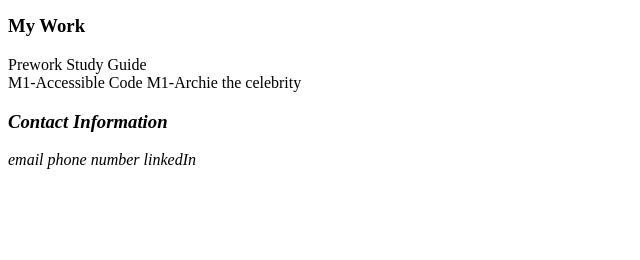
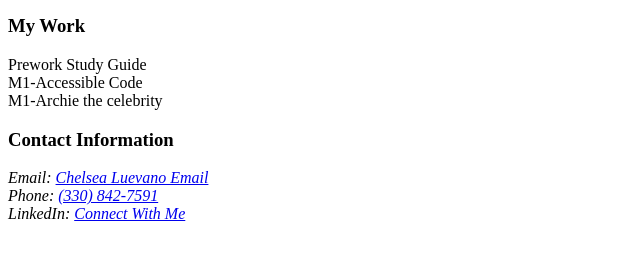
Before and after one commit to ChelseaLuevano/M2-Chelsea-Luevano-Professional-Portfolio, a plain HTML site: page index.html in a window 1280 px wide. Shown: the part 352-612 px from the top of the page, without its empty margins (0-640 px from the left). Drawn offline with Linux system fonts and the light colour scheme.

Commit message:
added content to contact info

```diff
--- a/index.html
+++ b/index.html
@@ -22,34 +22,37 @@
 
 </main>
 
+<!-- This section contacts information and links to my web applications -->
 <section>
     <h3>My Work</h3>
 
-    <Article>
+    <article>
         Prework Study Guide
 
-    </Article>
+    </article>
 
-    <artcle>
+    <article>
         M1-Accessible Code
-    </artcle>
+    </article>
 
-    <artcle>
+    <article>
         M1-Archie the celebrity
-    </artcle>
+    </article>
 
 </section>
 
 
-<!-- This section contains my contact information-->
-<address>
+<!-- This section contains my contact information -->
+<article>
    <h3>Contact Information</h3>
+   <address>
     <p>
-        email
-        phone number
-        linkedIn
+       <span>Email:</span> <a href="mailto:chelsea.m.luevano@gmail.com">Chelsea Luevano Email </a><br>
+    <span>Phone:</span> <a href="tel:+13308427591">(330) 842-7591</a><br>
+     <span>LinkedIn:</span> <a href="https://www.linkedin.com/in/chelsealuevano/">Connect With Me</a>
     </p>
-</address>
+    </address>
+</article>
 
 <footer>
 
```
